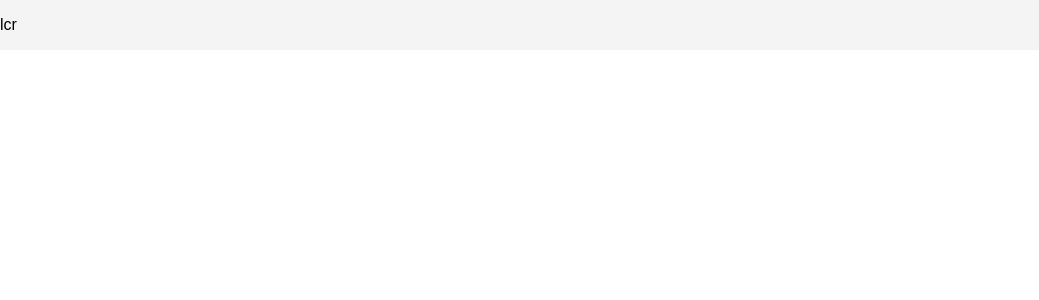
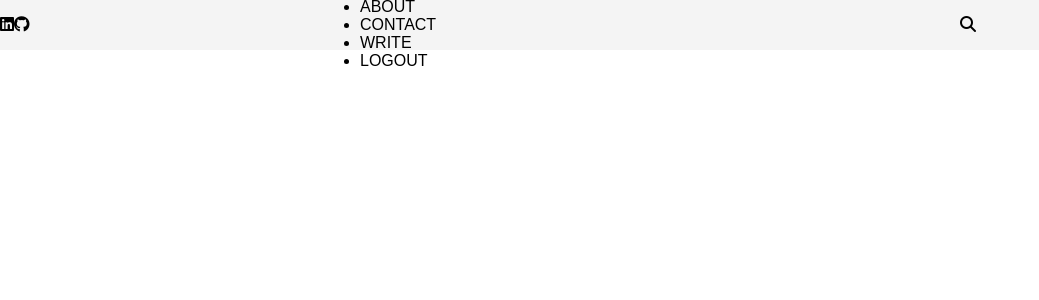
Before and after one commit to Jonghan-park/jonghan_blog, a React (Create React App) app in the folder client/: page / in a window 1280 px wide. Shown: the top 300 px of the page, without its empty margins (0-1039 px from the left). Built offline with nearby package versions, Linux system fonts and the light colour scheme; a web font is replaced by a local one.

Commit message:
Update navbar

```diff
--- a/client/public/index.html
+++ b/client/public/index.html
@@ -5,6 +5,7 @@
     <meta name="viewport" content="width=device-width, initial-scale=1" />
     <meta name="theme-color" content="#000000" />
     <link rel="preconnect" href="https://fonts.googleapis.com"><link rel="preconnect" href="https://fonts.gstatic.com" crossorigin><link href="https://fonts.googleapis.com/css2?family=Andika:wght@400;700&family=Cabin:wght@400;500&display=swap" rel="stylesheet">
+    <link rel="stylesheet" href="https://cdnjs.cloudflare.com/ajax/libs/font-awesome/6.2.1/css/all.min.css" integrity="sha512-MV7K8+y+gLIBoVD59lQIYicR65iaqukzvf/nwasF0nqhPay5w/9lJmVM2hMDcnK1OnMGCdVK+iQrJ7lzPJQd1w==" crossorigin="anonymous" referrerpolicy="no-referrer" />
     <style>
       *{
   margin: 0;
--- a/client/src/components/Navbar/Navbar.js
+++ b/client/src/components/Navbar/Navbar.js
@@ -4,9 +4,23 @@ import "./navbar.css";
 const Navbar = () => {
   return (
     <div className="top">
-      <div className="topLeft">l</div>
-      <div className="topCenter">c</div>
-      <div className="topRight">r</div>
+      <div className="topLeft">
+        <i className="topIcon fa-brands fa-linkedin"></i>
+        <i className="topIcon fa-brands fa-github"></i>
+      </div>
+      <div className="topCenter">
+        <ul className="topList">
+          <li className="topListItem">HOME</li>
+          <li className="topListItem">ABOUT</li>
+          <li className="topListItem">CONTACT</li>
+          <li className="topListItem">WRITE</li>
+          <li className="topListItem">LOGOUT</li>
+        </ul>
+      </div>
+      <div className="topRight">
+        <img className="topImg" src="" alt="" />
+        <i className="topSearchIcon fa-solid fa-magnifying-glass"></i>
+      </div>
     </div>
   );
 };
--- a/client/src/components/Navbar/navbar.css
+++ b/client/src/components/Navbar/navbar.css
@@ -8,3 +8,11 @@
   align-items: center;
   font-family: 'Andika', sans-serif;
 }
+
+.topLeft,
+.topRight{
+  flex: 3;
+}
+.topCenter{
+  flex: 6;
+}
```
